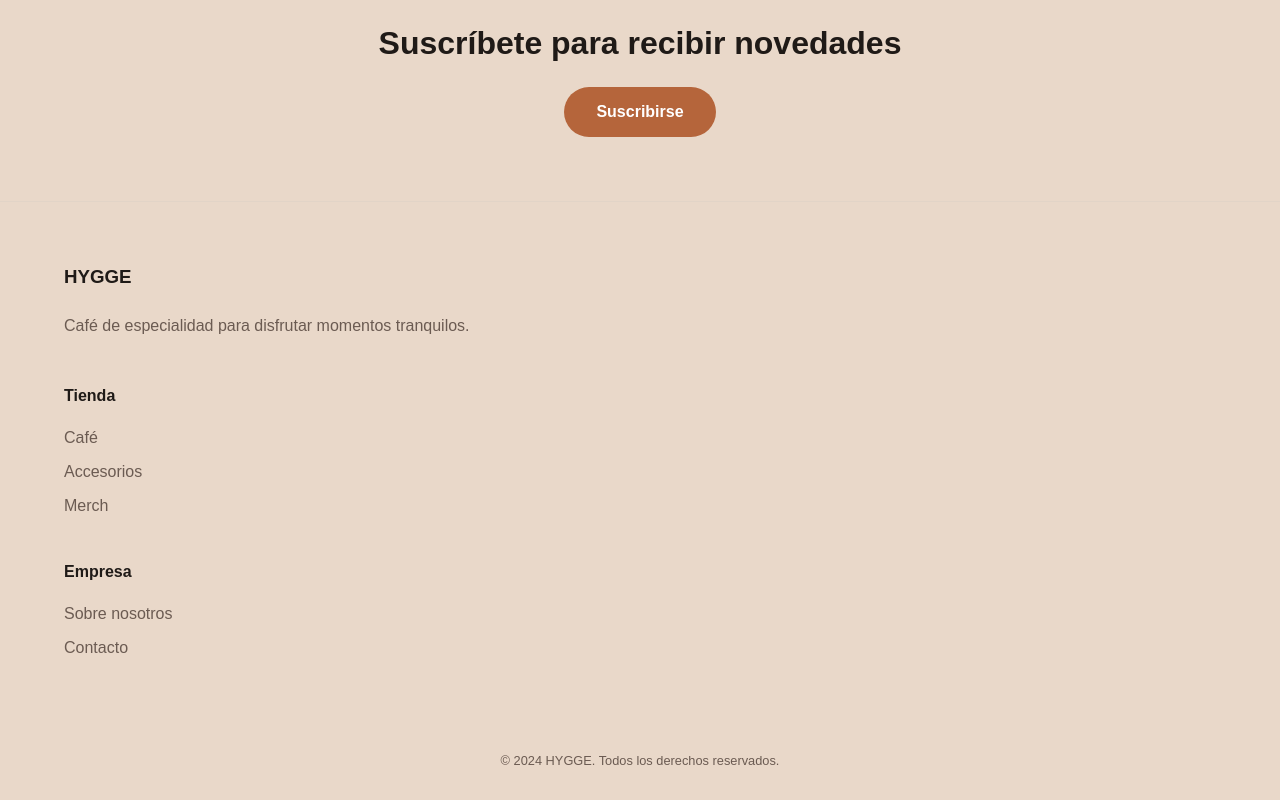
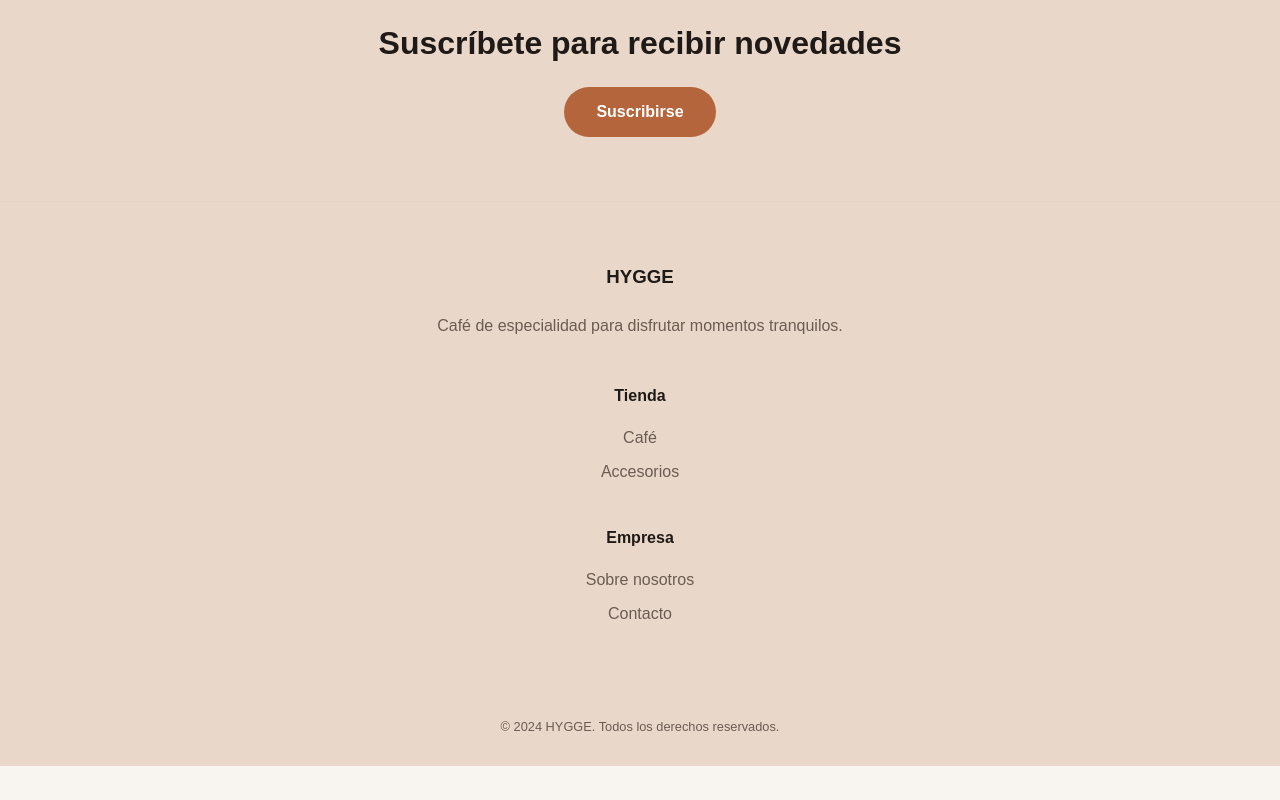
Before and after one commit to Albema1990/frontend-proyecto-mobiliario-alvaro-benitez, a React (Vite) app: page / in a window 1280 px wide. Shown: the part 1815-2615 px from the top of the page. After the commit the page ends 2581 px from the top, so only its background shows below. Built offline with nearby package versions, Linux system fonts and the light colour scheme.

Commit message:
alineación columnas del footer

```diff
--- a/src/components/Footer.jsx
+++ b/src/components/Footer.jsx
@@ -26,7 +26,6 @@ function Footer() {
 
           <a href="#">Café</a>
           <a href="#">Accesorios</a>
-          <a href="#">Merch</a>
 
         </div>
 
--- a/src/index.css
+++ b/src/index.css
@@ -465,6 +465,8 @@ body {
   display: flex;
   flex-direction: column;
 
+  text-align: center;
+
   gap: 1rem;
 }
 
```
